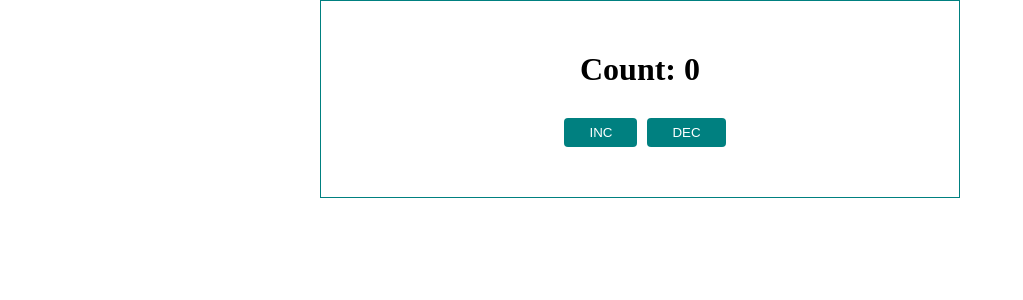
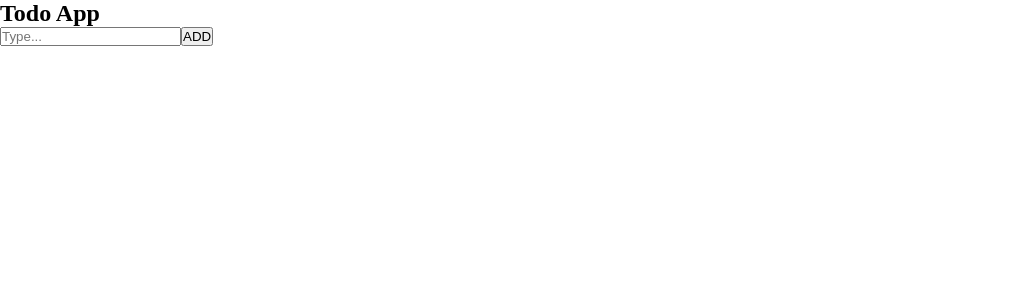
Before and after one commit to jayprakashlohar/react-livecoding-questions, a React (Vite) app: page / in a window 1280 px wide. Shown: the top 300 px of the page, without its empty margins (0-1023 px from the left). Built offline with nearby package versions, Linux system fonts and the light colour scheme.

Commit message:
added day-2 InfiniteScrll and Todo App

```diff
--- a/package.json
+++ b/package.json
@@ -10,6 +10,7 @@
     "preview": "vite preview"
   },
   "dependencies": {
+    "axios": "^1.4.0",
     "react": "^18.2.0",
     "react-dom": "^18.2.0",
     "react-router-dom": "^6.14.2"
--- a/src/App.css
+++ b/src/App.css
@@ -12,9 +12,9 @@
   text-align: center;
   padding: 50px;
 }
-button {
+.counterDiv button {
   padding: 7px 25px;
-  margin: 30px 0px 0px 10px ;
+  margin: 30px 0px 0px 10px;
   cursor: pointer;
   background-color: teal;
   color: #ffff;
--- /dev/null
+++ b/src/components/InfiniteScroll/InfiniteScroll.jsx
@@ -0,0 +1,61 @@
+import axios from "axios";
+import { useEffect } from "react";
+import { useState } from "react";
+
+const InfiniteScroll = () => {
+  const [items, setItems] = useState([]);
+  const [isLoading, setIsLoading] = useState(false);
+  const [currPage, setCurrPage] = useState(1);
+
+  const fetchData = async () => {
+    setIsLoading(true);
+    try {
+      let responce = await axios.get(
+        `https://randomuser.me/api/?results=5&page=${currPage}`
+      );
+      const newItem = responce.data.results.map(
+        (user) => `${user.name.first} ${user.name.last}`
+      );
+      setItems((perItems) => [...perItems, ...newItem]);
+      setCurrPage((perPage) => perPage + 1);
+    } catch (error) {
+      console.log(error);
+    }
+    setIsLoading(false);
+  };
+
+  const handleScroll = () => {
+    if (
+      window.innerHeight + document.documentElement.scrollTop ===
+      document.documentElement.offsetHeight
+    ) {
+    }
+  };
+  useEffect(() => {
+    fetchData();
+  }, [currPage]);
+
+  useEffect(() => {
+    window.addEventListener("scroll", handleScroll);
+    return () => {
+      window.removeEventListener("scroll", handleScroll);
+    };
+  }, []);
+
+  return (
+    <>
+      <div>
+        {items?.map((item, i) => {
+          return (
+            <div key={i}>
+              <p>{item}</p>
+            </div>
+          );
+        })}
+        {isLoading && <div>Loading...</div>}
+      </div>
+    </>
+  );
+};
+
+export default InfiniteScroll;
--- /dev/null
+++ b/src/components/TodoApp/TodoApp.jsx
@@ -0,0 +1,65 @@
+import { useState } from "react";
+
+const TodoApp = () => {
+  const [todos, setTodos] = useState([]);
+  const [inputValue, setInputValue] = useState("");
+  const [editvalue, setEditValue] = useState(-1);
+
+
+  const handleClick = (event) => {
+     event.preventDefault()
+     if(editvalue === -1) {
+      setTodos([...todos,inputValue])
+     } else {
+      const updateTodo = [...todos]
+      updateTodo[editvalue] = inputValue
+      setTodos(updateTodo)
+      setEditValue(-1)
+     }
+     setInputValue('')
+  };
+
+
+  const handleEdit = (index) => {
+    const itemEdit = todos[index]
+    setInputValue(itemEdit)
+     setEditValue(index)
+  }
+
+  const handledelete = (index) => {
+   let newtodo = [...todos]
+     newtodo.splice(index,1)
+     setTodos(newtodo)
+  }
+
+
+
+  return (
+    <>
+      <div>
+        <h2>Todo App</h2>
+        <input
+          type="text"
+          placeholder="Type..."
+          value={inputValue}
+          onChange={(e) => setInputValue(e.target.value)}
+        />
+        <button onClick={handleClick}>
+          {editvalue === -1 ? "ADD" : "EDIT"}
+        </button>
+
+        <div>
+          {todos?.map((item, index) => (
+            <ul key={index}>
+              <li>{item}</li>
+              <button onClick={() => handledelete(index)}>delete</button>
+              <button onClick={() => handleEdit(index)}>edit</button>
+            </ul>
+          ))}
+        </div>
+      </div>
+    </>
+  );
+};
+
+export default TodoApp;
--- a/src/pages/Home.jsx
+++ b/src/pages/Home.jsx
@@ -1,10 +1,14 @@
 import Counter from "../components/Counter/Counter";
+import InfiniteScroll from "../components/InfiniteScroll/InfiniteScroll";
+import TodoApp from "../components/TodoApp/TodoApp";
 
 const Home = () => {
   return (
     <>
       <div>
-        <Counter />
+        {/* <Counter /> */}
+        <TodoApp />
+        {/* <InfiniteScroll/> */}
       </div>
     </>
   );
```
Also changed, not shown: 1 other file (tests, documents, lock files or other folders).
